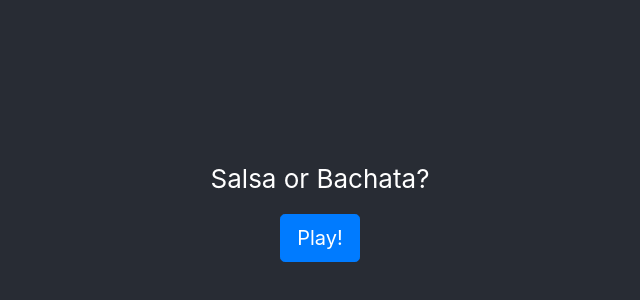
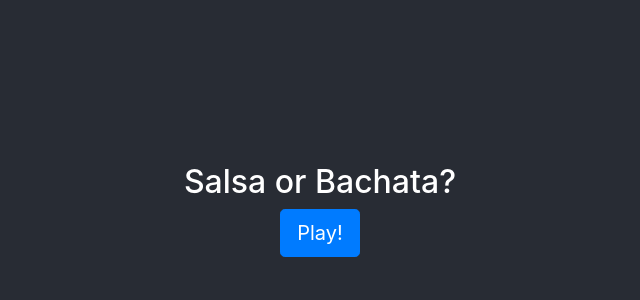
Before and after one commit to gondolio/salsa-or-bachata, a React (Create React App) app: page / in a window 1280 px wide. Shown: the part 190-490 px from the top of the page, without its empty margins (320-960 px from the left). Built offline with nearby package versions, Linux system fonts and the light colour scheme.

Commit message:
Layout changes

```diff
--- a/src/components/GameOverScreen.jsx
+++ b/src/components/GameOverScreen.jsx
@@ -1,5 +1,10 @@
 import React from 'react';
-import { Button, Row } from 'reactstrap';
+import {
+  Button,
+  Col,
+  Container,
+  Row,
+} from 'reactstrap';
 import PropTypes from 'prop-types';
 
 function GameOverScreen({ handleGameState, playerWon }) {
@@ -16,12 +21,18 @@ function GameOverScreen({ handleGameState, playerWon }) {
   return (
     <div className="App">
       <header className="App-header">
-        <p>
-          {outputMessage}
-        </p>
-        <Row>
-          <Button color={buttonColor} size="lg" onClick={() => handleGameState('starting')}>Play Again!</Button>
-        </Row>
+        <Container>
+          <Row className="justify-content-center">
+            <Col>
+              <h2>{outputMessage}</h2>
+            </Col>
+          </Row>
+          <Row className="justify-content-center">
+            <Col>
+              <Button color={buttonColor} size="lg" onClick={() => handleGameState('starting')}>Play Again!</Button>
+            </Col>
+          </Row>
+        </Container>
       </header>
     </div>
   );
--- a/src/components/PlayScreen.jsx
+++ b/src/components/PlayScreen.jsx
@@ -1,6 +1,11 @@
 /* eslint-disable react/destructuring-assignment */
 import React from 'react';
-import { Button, Col, Row } from 'reactstrap';
+import {
+  Button,
+  Col,
+  Container,
+  Row,
+} from 'reactstrap';
 import PropTypes from 'prop-types';
 import SONGS from '../shared/songs';
 
@@ -39,18 +44,27 @@ class PlayScreen extends React.Component {
       return (
         <div className="App">
           <header className="App-header">
-            <p>
-              What type of song is playing?
-            </p>
-            <Row>
+            <Container>
+              <Row className="justify-content-center">
+                <Col>
+                  <h2>What type of song is playing?</h2>
+                </Col>
+              </Row>
+              <Row className="justify-content-center">
+                <Col />
                 <Col>
                   <Button color="danger" size="lg" onClick={() => this.checkAnswer('salsa')}>Salsa</Button>
                 </Col>
                 <Col>
                   <Button color="warning" size="lg" onClick={() => this.checkAnswer('bachata')}>Bachata</Button>
                 </Col>
+                <Col />
               </Row>
               <Row>
+                <br />
+              </Row>
+              <Row className="justify-content-center">
+                <Col>
                   <iframe
                     src={`https://open.spotify.com/embed/track/${this.state.spotifyUri}`}
                     width="80"
@@ -60,7 +74,9 @@ class PlayScreen extends React.Component {
                     allow="encrypted-media"
                     title="I am a Spotify play button"
                   />
+                </Col>
               </Row>
+            </Container>
           </header>
         </div>
       );
--- a/src/components/StartScreen.jsx
+++ b/src/components/StartScreen.jsx
@@ -1,17 +1,28 @@
 import React from 'react';
-import { Button, Row } from 'reactstrap';
+import {
+  Button,
+  Col,
+  Container,
+  Row,
+} from 'reactstrap';
 import PropTypes from 'prop-types';
 
 function StartScreen({ handleGameState }) {
   return (
     <div className="App">
       <header className="App-header">
-        <p>
-          Salsa or Bachata?
-        </p>
-        <Row>
-          <Button color="primary" size="lg" onClick={() => handleGameState('playing')}>Play!</Button>
-        </Row>
+        <Container>
+          <Row className="justify-content-center">
+            <Col>
+              <h2>Salsa or Bachata?</h2>
+            </Col>
+          </Row>
+          <Row className="justify-content-center">
+            <Col>
+              <Button color="primary" size="lg" onClick={() => handleGameState('playing')}>Play!</Button>
+            </Col>
+          </Row>
+        </Container>
       </header>
     </div>
   );
```
Lines whose indentation alone changed are shown as unchanged.
